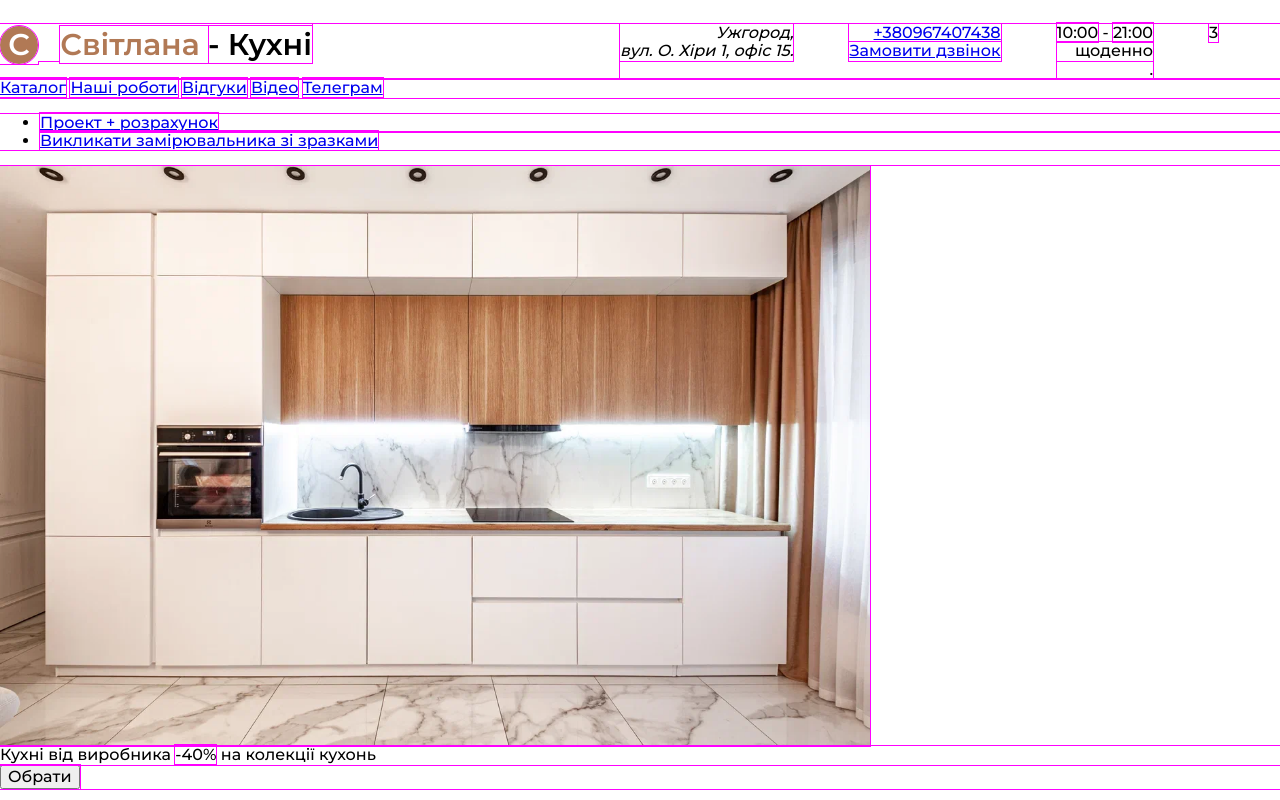
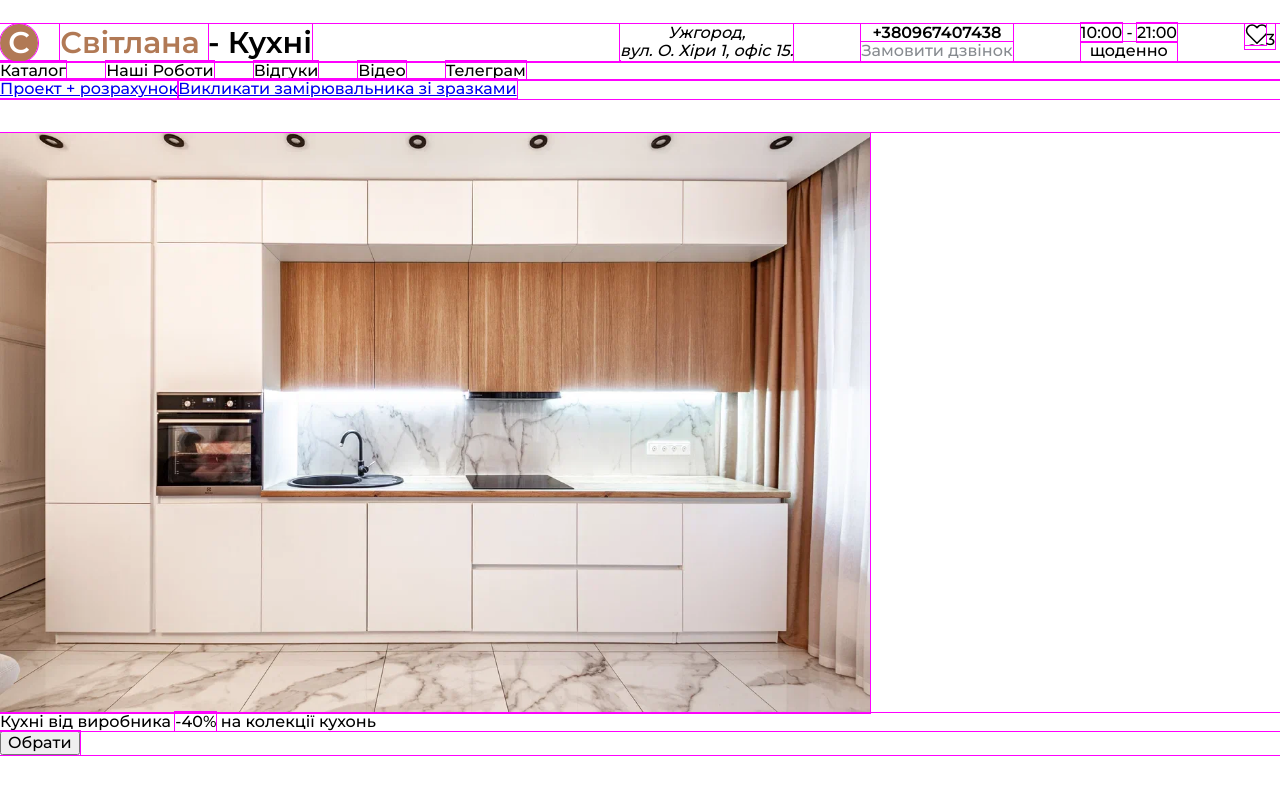
Before and after one commit to Dima-Os/remAll, a plain HTML site: page float/index.html in a window 1280 px wide. Drawn offline with nearby package versions, Linux system fonts and the light colour scheme.

Commit message:
were added nav

```diff
--- a/float/css/styles.css
+++ b/float/css/styles.css
@@ -41,12 +41,11 @@ p {
 /* Header */
 header {
     padding-top: 24px;
+    margin-bottom: 34px;
 }
 
-/* Logotype */
-.logotype-wrp {
-    vertical-align: middle;
-}
+/* main-navigation */
+.logotype-wrp {}
 
 .logotype::before {
     content: "C";
@@ -55,7 +54,6 @@ header {
 
     display: inline-block;
     text-align: center;
-    vertical-align: middle;
 
     width: 38px;
     height: 38px;
@@ -63,6 +61,9 @@ header {
     margin-right: 14px;
 
     border-radius: 50%;
+
+    font-size: 30px;
+    line-height: 37px;
 }
 
 .logotype {
@@ -75,7 +76,6 @@ header {
 
 .logotype-slogan {
     display: inline-block;
-    vertical-align: middle;
 }
 
 .logotype-highlighted {
@@ -83,16 +83,46 @@ header {
 }
 
 .site-features {
-
     float: right;
+    width: 660px;
+    vertical-align: middle;
 }
 
 .site-feature {
     float: left;
+    text-align: center;
 }
 
-/* Nav */
+.site-feature:not(:last-child) {
+    margin-right: 68px;
+}
 
+.site-feature>span {
+    display: block;
+}
+
+.site-feature+.mobile {
+    text-decoration: none;
+    color: inherit;
+    font-weight: 700;
+}
+
+.mobile::after {
+    display: block;
+    content: "Замовити дзвінок";
+    color: #878B90;
+    font-weight: 400;
+}
+
+.likes-count::before {
+    content: "";
+    display: inline-block;
+    width: 21px;
+    height: 21px;
+    background-image: url(../img/ico/heart.svg);
+}
+
+/* Nav-wrp */
 .site-navigation-list {
     margin: 0;
     padding: 0;
@@ -101,29 +131,27 @@ header {
 }
 
 .site-navigation-list__item {
-    display: inline-block;
+    float: left;
 }
 
-.site-features {
-    width: 660px;
-
+.site-navigation-list__item:not(:last-child) {
+    margin-right: 40px;
 }
 
-.site-feature {
-    text-align: right;
+.site-navigation-list__link {
+    text-decoration: none;
+    text-transform: capitalize;
+    color: inherit;
 }
 
-.site-feature:not(:last-child) {
-    margin-right: 56px;
+.site-actions-list {
+    margin: 0;
+    padding: 0;
+    list-style: none;
 }
 
-.site-feature>span {
-    display: block;
-}
-
-.site-features>.mobile::after {
-    display: block;
-    content: "Замовити дзвінок";
+.site-actions-list__item {
+    float: left;
 }
 
 /* Slider */
--- a/float/index.html
+++ b/float/index.html
@@ -22,19 +22,19 @@
                     <a href="#" class="logotype">
                         <p class="logotype-slogan"><span class="logotype-highlighted">Світлана </span>- Кухні</p>
                     </a>
-                    <div class="site-features">
+                    <div class="site-features clearfix">
                         <address class="adress site-feature">
                             Ужгород,<br> вул. О. Хіри 1, офіс 15.
                         </address>
                         <a href="tel:+380967407438" class="mobile site-feature">+380967407438</a>
                         <p class="site-feature">
-                            <time>10:00</time> - <time>21:00</time> <span>щоденно</span>.
+                            <time>10:00</time> - <time>21:00</time> <span>щоденно</span>
                         </p>
                         <span class="likes-count site-feature">3</span>
-
                     </div>
                 </div>
-                <ul class="site-navigation-list">
+                <div class="nav-wrp clearfix">
+                    <ul class="site-navigation-list clearfix">
                         <li class="site-navigation-list__item">
                             <a href="#" class="site-navigation-list__link">Каталог</a>
                         </li>
@@ -51,7 +51,7 @@
                             <a href="#" class="site-navigation-list__link">Телеграм</a>
                         </li>
                     </ul>
-                <ul class="site-actions-list">
+                    <ul class="site-actions-list clearfix">
                         <li class="site-actions-list__item">
                             <a href="#" class="calculate-prj">Проект + розрахунок</a>
                         </li>
@@ -59,11 +59,15 @@
                             <a href="#" class="measure-prj">Викликати замірювальника зі зразками</a>
                         </li>
                     </ul>
+                </div>
 
             </nav>
 
 
         </div>
+
+    </header>
+    <main>
         <ul class="slides-list">
             <li class="slides-list__item">
                 <img class="slides-list__img" src="./img/slide_01.png" alt="kitchen_view" width="870" height="580">
@@ -76,7 +80,7 @@
                 </div>
             </li>
         </ul>
-    </header>
+    </main>
 </body>
 
 </html>
```
Also changed, not shown: float/img/ico/heart.svg (added). Lines whose indentation alone changed are shown as unchanged.
